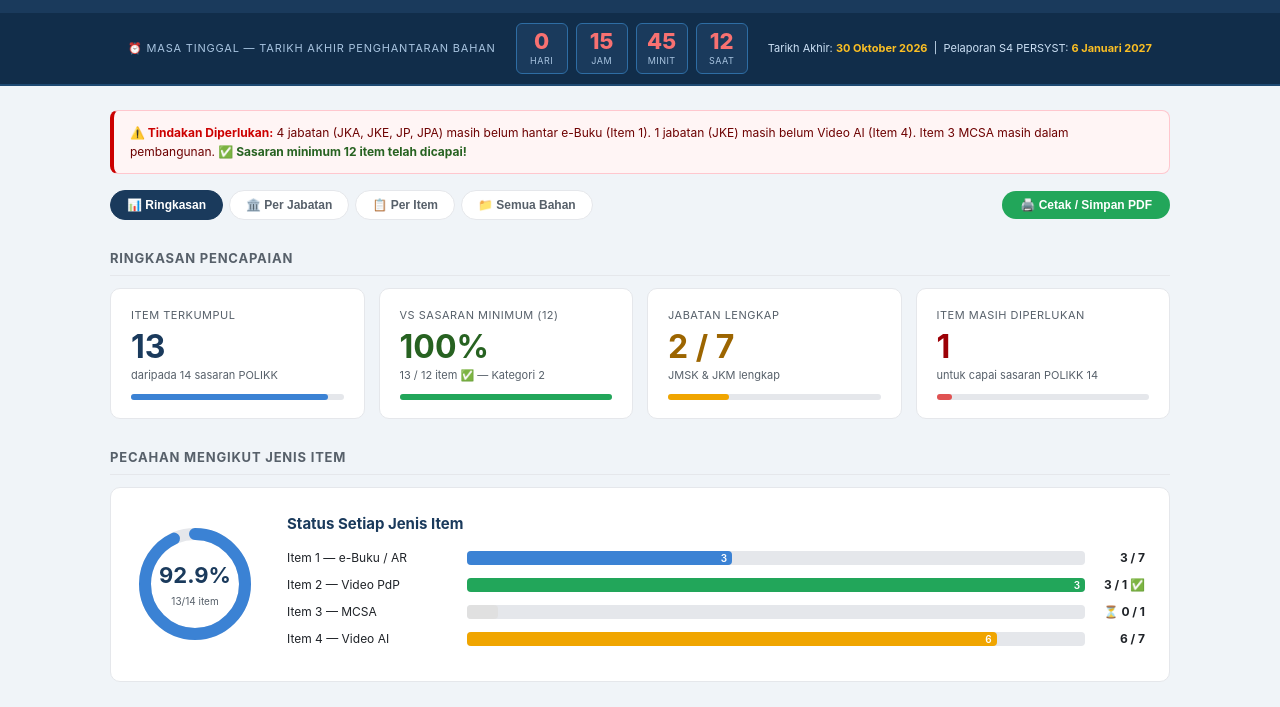
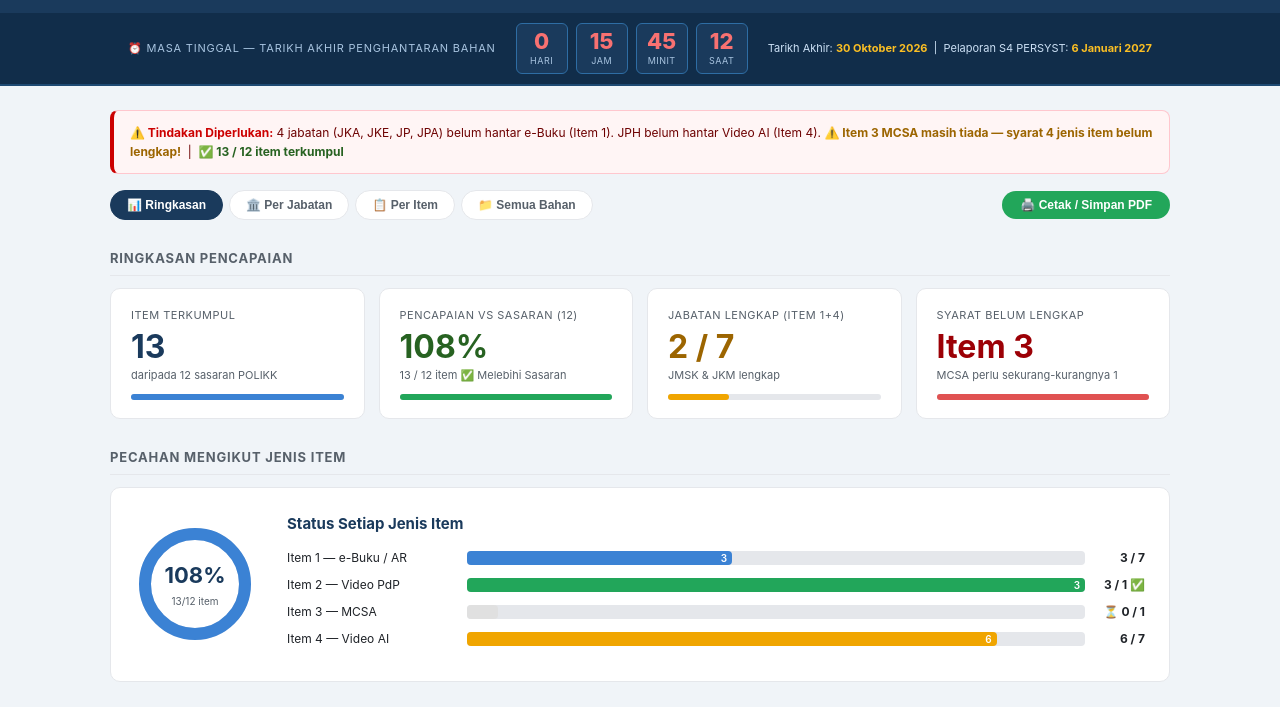
Before and after one commit to hidayahak/ELEARNINGPKK, a plain HTML site: page index.html in a window 1280 px wide. Shown: the part 79-786 px from the top of the page. Drawn offline with Linux system fonts and the light colour scheme.

Commit message:
Add files via upload

```diff
--- a/index.html
+++ b/index.html
@@ -270,7 +270,7 @@
 
   <!-- ALERT -->
   <div class="alert">
-    <strong>⚠️ Tindakan Diperlukan:</strong> 4 jabatan (JKA, JKE, JP, JPA) masih belum hantar e-Buku (Item 1). 1 jabatan (JKE) masih belum Video AI (Item 4). Item 3 MCSA masih dalam pembangunan. <strong style="color:#276221;">✅ Sasaran minimum 12 item telah dicapai!</strong>
+    <strong>⚠️ Tindakan Diperlukan:</strong> 4 jabatan (JKA, JKE, JP, JPA) belum hantar e-Buku (Item 1). JPH belum hantar Video AI (Item 4). <strong style="color:#9c6500;">⚠️ Item 3 MCSA masih tiada — syarat 4 jenis item belum lengkap!</strong> &nbsp;|&nbsp; <strong style="color:#276221;">✅ 13 / 12 item terkumpul</strong>
   </div>
 
   <!-- TOOLBAR: TAB + PRINT -->
@@ -293,26 +293,26 @@
     <div class="scorecard sc-blue">
       <div class="label">Item Terkumpul</div>
       <div class="value">13</div>
-      <div class="sub">daripada 14 sasaran POLIKK</div>
-      <div class="bar-bg"><div class="bar-fill sc-blue" style="width:92.9%"></div></div>
+      <div class="sub">daripada 12 sasaran POLIKK</div>
+      <div class="bar-bg"><div class="bar-fill sc-blue" style="width:100%"></div></div>
     </div>
     <div class="scorecard sc-green">
-      <div class="label">Vs Sasaran Minimum (12)</div>
-      <div class="value">100%</div>
-      <div class="sub">13 / 12 item ✅ — Kategori 2</div>
+      <div class="label">Pencapaian vs Sasaran (12)</div>
+      <div class="value">108%</div>
+      <div class="sub">13 / 12 item ✅ Melebihi Sasaran</div>
       <div class="bar-bg"><div class="bar-fill sc-green" style="width:100%"></div></div>
     </div>
     <div class="scorecard sc-orange">
-      <div class="label">Jabatan Lengkap</div>
+      <div class="label">Jabatan Lengkap (Item 1+4)</div>
       <div class="value">2 / 7</div>
       <div class="sub">JMSK &amp; JKM lengkap</div>
       <div class="bar-bg"><div class="bar-fill sc-orange" style="width:28.6%"></div></div>
     </div>
     <div class="scorecard sc-red">
-      <div class="label">Item Masih Diperlukan</div>
-      <div class="value">1</div>
-      <div class="sub">untuk capai sasaran POLIKK 14</div>
-      <div class="bar-bg"><div class="bar-fill" style="width:7.1%; background:#e05252;"></div></div>
+      <div class="label">Syarat Belum Lengkap</div>
+      <div class="value">Item 3</div>
+      <div class="sub">MCSA perlu sekurang-kurangnya 1</div>
+      <div class="bar-bg"><div class="bar-fill" style="width:100%; background:#e05252;"></div></div>
     </div>
   </div>
 
@@ -323,11 +323,11 @@
       <svg width="120" height="120" viewBox="0 0 120 120">
         <circle cx="60" cy="60" r="50" fill="none" stroke="#e5e7eb" stroke-width="12"/>
         <circle cx="60" cy="60" r="50" fill="none" stroke="#3b82d4" stroke-width="12"
-          stroke-dasharray="314" stroke-dashoffset="22" stroke-linecap="round"/>
+          stroke-dasharray="314" stroke-dashoffset="0" stroke-linecap="round"/>
       </svg>
       <div class="ring-center">
-        <div class="pct">92.9%</div>
-        <div class="pct-lbl">13/14 item</div>
+        <div class="pct">108%</div>
+        <div class="pct-lbl">13/12 item</div>
       </div>
     </div>
     <div class="progress-details">
@@ -505,7 +505,7 @@
 <!-- TAB: SEMUA BAHAN + GARIS MASA (shared view) -->
 <div class="tab-view" id="view-data">
   <!-- SENARAI SEMUA BAHAN -->
-  <div class="section-title">Senarai Semua Bahan Diterima (12 Item)</div>
+  <div class="section-title">Senarai Semua Bahan Diterima (13 Item)</div>
   <table class="data-table">
     <thead>
       <tr>
@@ -649,7 +649,7 @@
         <td><b>S4 ◀ Semasa</b></td>
         <td>8 Okt – 14 Dis 2026</td>
         <td>6 Jan 2027</td>
-        <td>9 item</td>
+        <td>9 item (S4 setakat ini)</td>
         <td>13</td>
         <td><span class="badge-pending">⏳ Belum Dilaporkan</span></td>
       </tr>
```
